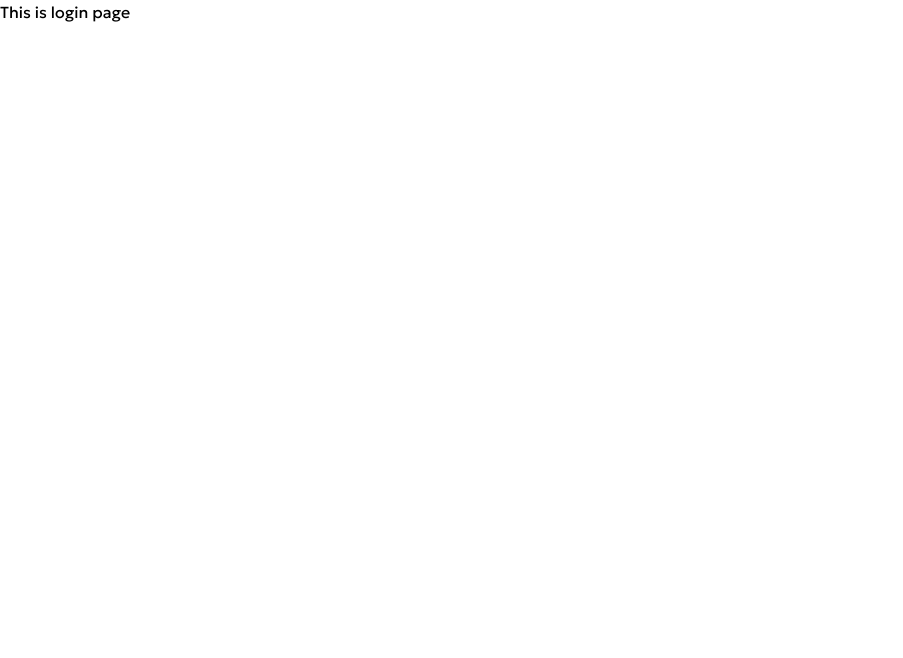
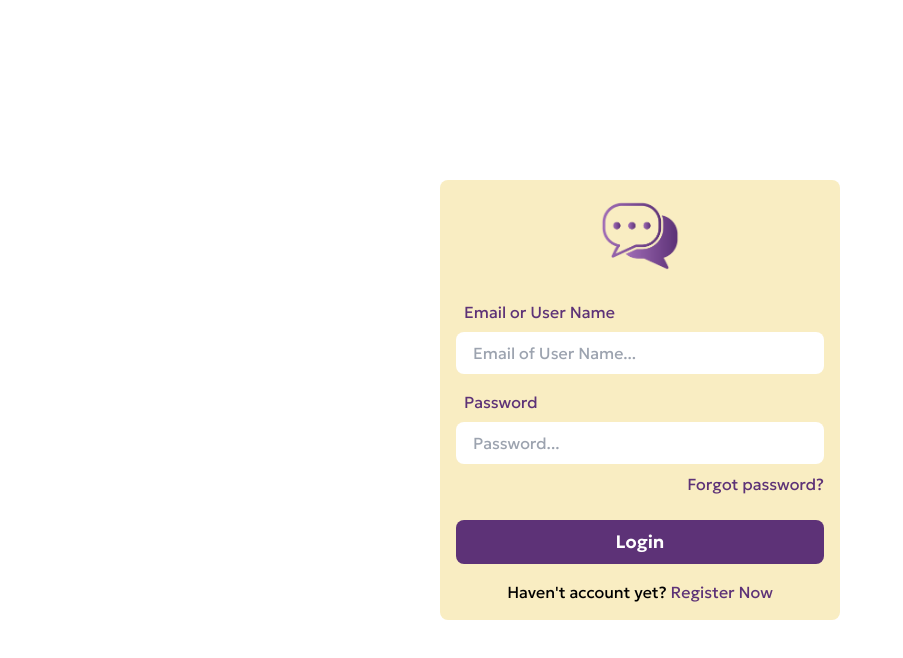
Before and after one commit to thanhhuy44/chat-app, a React (Create React App) app in the folder front-end/: page /login in a window 1280 px wide. Shown: the top 658 px of the page, without its empty margins (0-903 px from the left). Built offline with nearby package versions, Linux system fonts and the light colour scheme.

Commit message:
update something

```diff
--- a/front-end/src/layouts/AuthLayout.jsx
+++ b/front-end/src/layouts/AuthLayout.jsx
@@ -1,5 +1,9 @@
 function AuthLayout({ children }) {
-  return <div>{children}</div>;
+  return (
+    <div className="flex items-center justify-center w-screen h-screen">
+      {children}
+    </div>
+  );
 }
 
 export default AuthLayout;
--- a/front-end/src/layouts/MainLayout.jsx
+++ b/front-end/src/layouts/MainLayout.jsx
@@ -3,14 +3,14 @@ import Sidebar from "../components/Sidebar";
 
 function Mainlayout({ children }) {
   return (
-    <div className="w-screen h-screen max-h-[100vh] overflow-hidden">
+    <div className="w-screen h-screen max-h-[100vh] overflow-hidden rounded-lg ">
       <div className="h-full mx-auto flex flex-col w-full max-w-[1024px]">
         <div>
           <Header />
         </div>
-        <div className="flex-1 flex w-full items-start h-full">
-          <div className="flex-[3] h-full relative">
-            <div className="absolute top-0 left-0 right-0 bottom-0 overflow-y-auto bg-primary-5">
+        <div className="flex-1 flex w-full items-start h-full ">
+          <div className="flex-[3] h-full relative bg-primary-5 py-4">
+            <div className="absolute top-4 left-0 right-0 bottom-4 overflow-y-auto">
               <Sidebar />
             </div>
           </div>
--- a/front-end/src/pages/Chat.jsx
+++ b/front-end/src/pages/Chat.jsx
@@ -22,7 +22,10 @@ function Chat() {
       </div>
       <div className="p-4">
         <div className="py-2 flex w-full items-center gap-x-2 bg-primary-2 px-4 rounded-lg focus-within:shadow-xl">
-          <input className="block flex-1 py-2 focus:outline-none bg-transparent" />
+          <input
+            placeholder="Type message..."
+            className="block flex-1 py-2 focus:outline-none bg-transparent"
+          />
           <div className="cursor-pointer text-primary-5 hover:text-primary-4 duration-150">
             <PaperPlaneRight weight="fill" size={32} />
           </div>
--- a/front-end/src/pages/Home.jsx
+++ b/front-end/src/pages/Home.jsx
@@ -1,7 +1,28 @@
+import { useState } from "react";
+import HomeImage from "../assets/images/home.png";
+
 function Home() {
+  const [isLogin, setIsLogin] = useState(true);
+
   return (
-    <div className="block w-full h-full bg-primary-5 rounded-lg p-4">
-      This is home page
+    <div className="flex items-center justify-center w-full h-full bg-primary-5 rounded-lg p-4">
+      {isLogin ? (
+        <div>
+          <img src={HomeImage} alt="home" />
+          <p className="mt-4 font-light text-center">
+            Bắt đầu trò chuyện với nhau nào!
+          </p>
+        </div>
+      ) : (
+        <div className="flex items-center gap-x-4">
+          <div className="py-2 px-6 border-[0.5px] border-primary-1 cursor-pointer text-primary-1 font-medium rounded-lg bg-transparent hover:text-white hover:bg-primary-2 hover:border-primary-2 duration-200">
+            Register
+          </div>
+          <div className="py-2 px-6 border-[0.5px] border-primary-1 cursor-pointer text-white bg-primary-1 font-medium rounded-lg hover:bg-primary-2 duration-200">
+            Login
+          </div>
+        </div>
+      )}
     </div>
   );
 }
--- a/front-end/src/pages/Login.jsx
+++ b/front-end/src/pages/Login.jsx
@@ -1,5 +1,54 @@
+import { Link } from "react-router-dom";
+import Logo from "../assets/images/logo.png";
+
 function Login() {
-  return <div>This is login page</div>;
+  return (
+    <div className="flex items-center w-[400px] bg-primary-5 rounded-lg p-4 text-primary-1">
+      <div className="w-full flex flex-col items-center justify-center">
+        <img className="w-20" src={Logo} alt="logo" />
+        {/* <h3 className="text-center text-2xl font-bold">Login</h3> */}
+        <div className="mt-4 w-full flex flex-col gap-y-2">
+          <div className="">
+            <label className="block p-2" htmlFor="username">
+              Email or User Name
+            </label>
+            <input
+              className="block w-full py-2 px-4 rounded-lg focus:outline-none border border-transparent focus:border-primary-1 duration-200"
+              id="username"
+              type="text"
+              placeholder="Email of User Name..."
+            />
+          </div>
+          <div className="">
+            <label className="block p-2" htmlFor="password">
+              Password
+            </label>
+            <input
+              className="block w-full py-2 px-4 rounded-lg focus:outline-none border border-transparent focus:border-primary-1 duration-200"
+              id="password"
+              type="text"
+              placeholder="Password..."
+            />
+          </div>
+          <div className="flex justify-end">
+            <Link className="hover:underline" to={"/register"}>
+              Forgot password?
+            </Link>
+          </div>
+          <div className="mt-4 bg-primary-1 hover:bg-primary-2 duration-100 text-center text-lg font-semibold py-2 rounded-lg text-white cursor-pointer">
+            Login
+          </div>
+
+          <div className="mt-2 text-center flex justify-center gap-x-1">
+            <p className="text-black">Haven't account yet?</p>
+            <Link className="hover:underline" to={"/register"}>
+              Register Now
+            </Link>
+          </div>
+        </div>
+      </div>
+    </div>
+  );
 }
 
 export default Login;
```
Also changed, not shown: front-end/src/assets/images/home.png (added).
